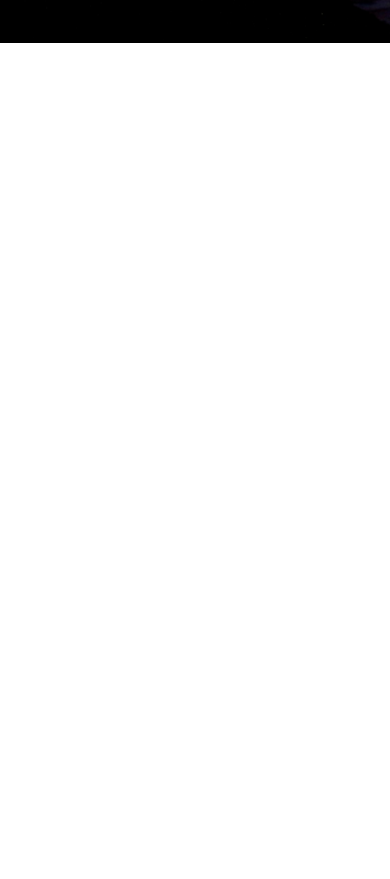
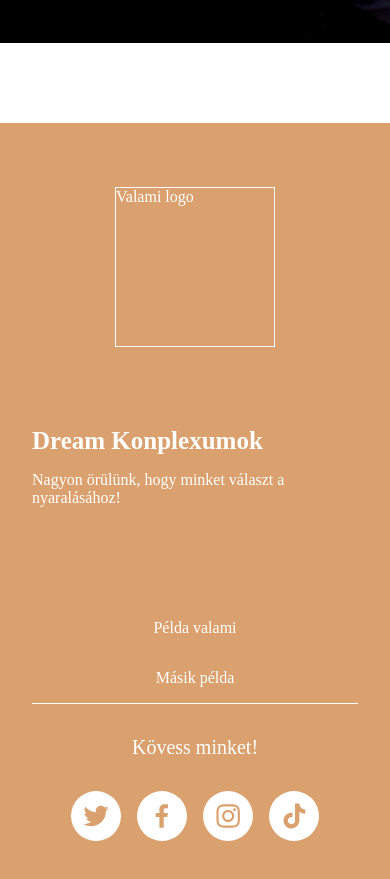
Before and after one commit to palyikris/dreamcomplex, a Next.js app: page /reservation in a window 390 px wide. Shown: the part 880-1759 px from the top of the page. Before the commit the page ends 923 px from the top, so only its background shows below. Built offline with nearby package versions, Linux system fonts and the light colour scheme; no server answers; a web font is replaced by a local one.

Commit message:
in theory whole page mobile friendly

```diff
--- a/app/reservation/page.js
+++ b/app/reservation/page.js
@@ -5,6 +5,7 @@ import styles from "./page.module.css";
 import { useApartman } from "@/context/contexthook";
 import ReserveInterfaceComponent from "@/components/reserveInterface/page";
 import { useRouter } from "next/navigation";
+import Footer from "@/components/footer/page";
 
 export default function ReservationPage() {
   let {
@@ -84,6 +85,7 @@ export default function ReservationPage() {
           <div />
         )}
       </div>
+      <Footer></Footer>
     </div>
   );
 }
--- a/components/footer/page.module.css
+++ b/components/footer/page.module.css
@@ -74,20 +74,20 @@
 }
 
 @media only screen and (max-width: 770px) {
-  .container .footer .else {
+  .footer .else {
     flex-direction: column;
   }
-  .container .footer .else .social {
+  .footer .else .social {
     border: none;
     border-top: 1px solid white;
     padding-top: 2rem;
   }
 }
 @media only screen and (max-width: 560px) {
-  .container .footer {
+  .footer {
     flex-direction: column;
   }
-  .container .footer .else {
+  .footer .else {
     margin-top: 6rem;
   }
 }/*# sourceMappingURL=page.module.css.map */
--- a/components/footer/page.module.scss
+++ b/components/footer/page.module.scss
@@ -59,7 +59,7 @@
 }
 
 @media only screen and (max-width: 770px) {
-  .container .footer .else {
+  .footer .else {
     flex-direction: column;
 
     .social {
@@ -71,7 +71,7 @@
 }
 
 @media only screen and (max-width: 560px) {
-  .container .footer {
+  .footer {
     flex-direction: column;
 
     .else {
--- a/components/picSlide/page.module.css
+++ b/components/picSlide/page.module.css
@@ -96,7 +96,7 @@
     height: 15rem;
   }
 }
-@media only screen and (max-width: 840px) {
+@media only screen and (max-width: 850px) {
   .picContainer {
     width: 60%;
     height: 15rem;
@@ -110,7 +110,7 @@
     height: 15rem;
   }
 }
-@media only screen and (max-width: 710px) {
+@media only screen and (max-width: 850px) {
   .picContainer {
     width: 60%;
     height: 15rem;
```
Also changed, not shown: app/options/page.module.css (+15 -2 lines), app/options/page.module.scss (+24 -14 lines), components/picSlide/page.module.scss (+4 -9 lines), 2 other files (tests, documents, lock files or other folders).
